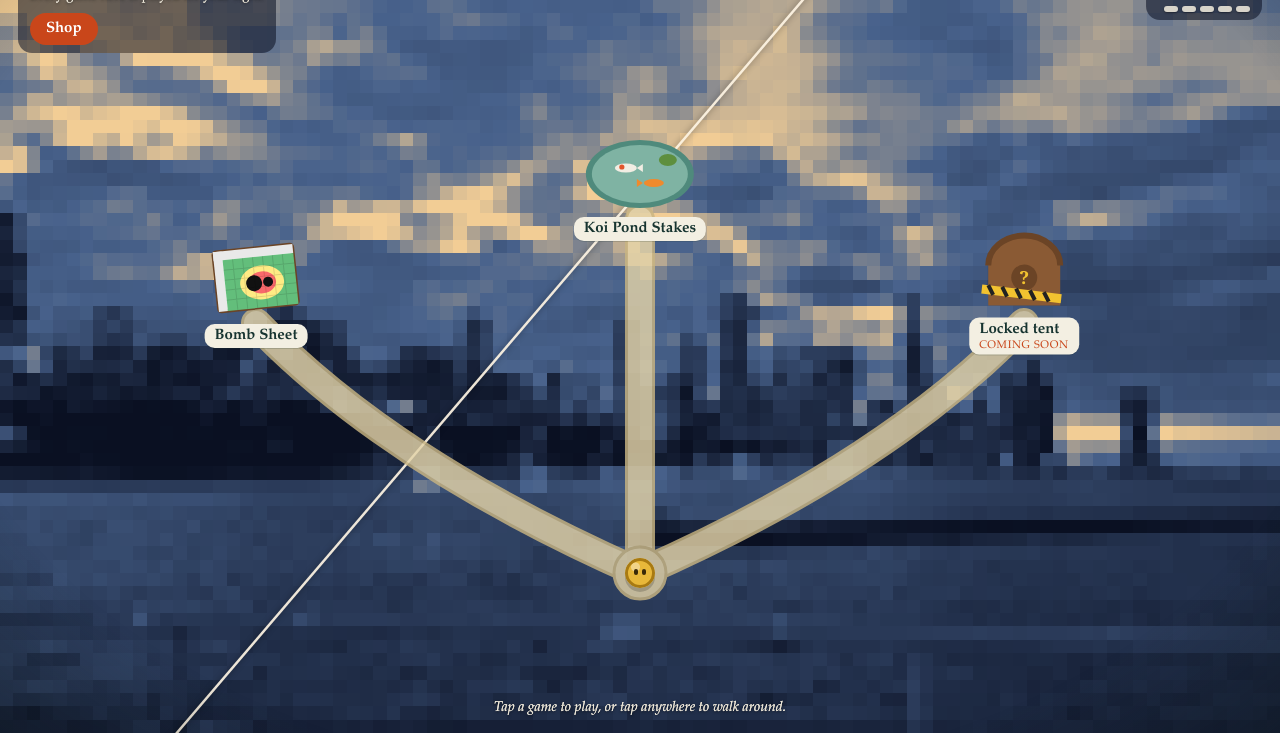
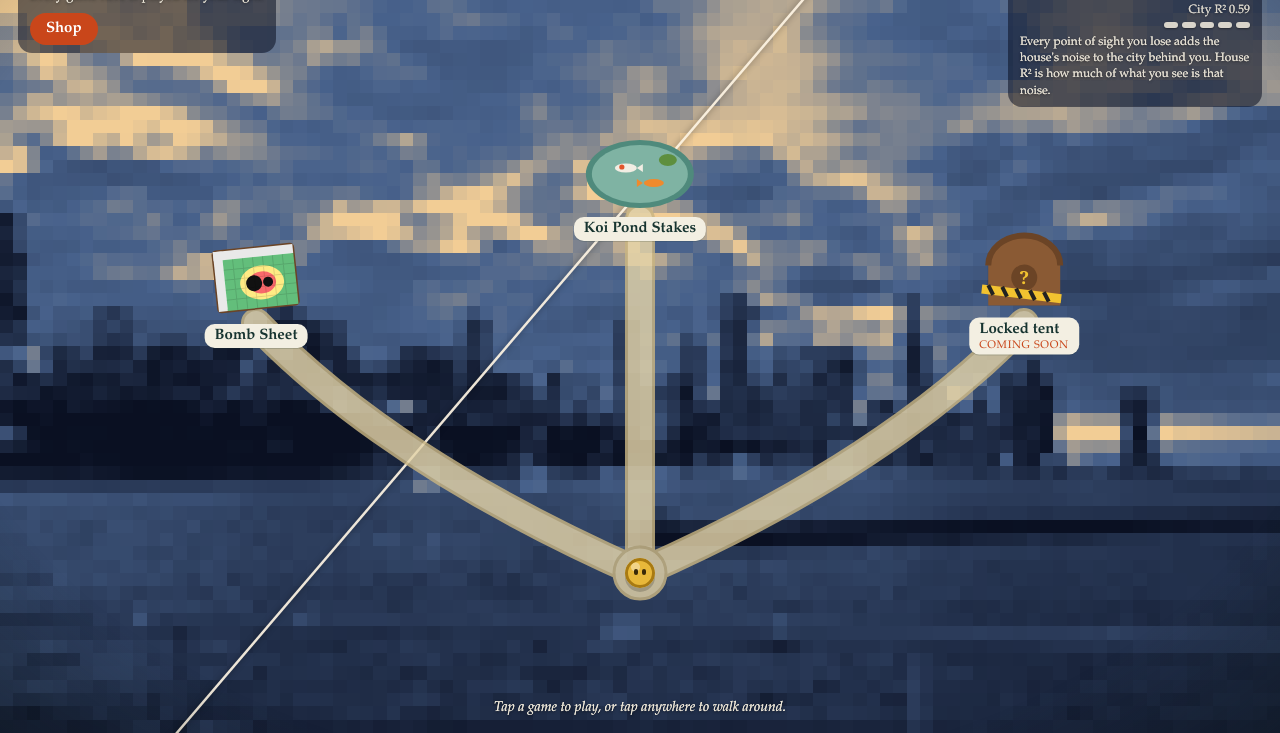
Before and after one commit to chughjug/coypond, a plain HTML site: page home.html in a window 1280 px wide. Shown: the part 67-800 px from the top of the page. Drawn offline with Linux system fonts and the light colour scheme.

Commit message:
Tie R² to sight: house R² rises and blurs the skyline

```diff
--- a/home.html
+++ b/home.html
@@ -47,6 +47,9 @@
   .hud > div { background:rgba(10,16,34,.55); padding:8px 12px; border-radius:14px; }
   .meter { margin:6px 0 0; text-align:right; font-size:13px; }
   .meter b { font-size:20px; font-weight:600; font-variant-numeric:tabular-nums; margin-left:4px; }
+  .meter small { display:block; font-size:12px; opacity:.85; margin-top:2px; }
+  .explain { max-width:230px; margin:6px 0 0 auto; font-size:12px; line-height:1.35; text-align:left; opacity:.9; }
+  @media (max-width:520px){ .explain { display:none; } }
   .pips { display:flex; gap:4px; justify-content:flex-end; margin-top:5px; }
   .pips i { width:14px; height:6px; border-radius:3px; background:rgba(246,239,224,.85); box-shadow:0 1px 2px rgba(0,0,0,.4); }
   .pips i.lost { background:rgba(246,239,224,.18); }
@@ -131,8 +134,9 @@
   </div>
   <div>
     <p class="title">The Arcade</p>
-    <p class="meter" id="meter" title="Brightness of each skyline cell regressed on its height">Vision R²<b id="r2">0.59</b></p>
+    <p class="meter" id="meter">House R²<b id="r2">0.00</b><small id="city">City R² 0.59</small></p>
     <div class="pips" id="pips" role="img" aria-label="Vision remaining"><i></i><i></i><i></i><i></i><i></i></div>
+    <p class="explain" id="explain">Every point of sight you lose adds the house's noise to the city behind you. House R² is how much of what you see is that noise.</p>
   </div>
 </header>
 
@@ -329,7 +333,7 @@ addEventListener('blur', ()=>keys.clear());
 addEventListener('resize', ()=>{ layout(); if(me.tx===null && shown) standAt(shown); });
 
 // ---- sight: the one currency every game uses (see wallet.js) ----
-function showCoins(n){ $('coins').textContent=fmt(n); Wallet.see(n); }
+function showCoins(n){ $('coins').textContent=fmt(n); Wallet.see(n); window.skyMeter && skyMeter.refresh(); }
 showCoins(Wallet.get());
 Wallet.onChange(showCoins);
 // coming back from a game with the back button can restore this page from cache
@@ -340,16 +344,21 @@ addEventListener('pageshow', ()=>showCoins(Wallet.get()));
 if(new URLSearchParams(location.search).has('fresh')){ Wallet.set(Wallet.START); Vision.reset(); history.replaceState(null,'',location.pathname); }
 const HINT=$('hint').textContent;
 let r2s=null; // smoothed, so the readout doesn't flicker with the static
-Vision.mount($('sky'), st=>{
-  r2s = r2s===null || Math.abs(st.r2-r2s)>.05 ? st.r2 : r2s*.85+st.r2*.15;
+window.skyMeter = Vision.mount($('sky'), st=>{
+  r2s = r2s===null || Math.abs(st.house-r2s)>.05 ? st.house : r2s*.85+st.house*.15;
   $('r2').textContent=r2s.toFixed(2);
+  $('city').textContent=`City R² ${st.r2.toFixed(2)}`;
+  const lost=Math.max(0, 100-Math.round(st.sight));
+  $('explain').textContent = lost
+    ? `You've lost ${lost} sight. The house's noise now explains ${Math.round(r2s*100)}% of what you see; the skyline line explains ${Math.round(st.r2*100)}% of the city.`
+    : `Every point of sight you lose adds the house's noise to the city behind you. House R² is how much of what you see is that noise.`;
   const left=5-st.level;
   [...$('pips').children].forEach((el,i)=>el.classList.toggle('lost', i>=left));
   $('pips').setAttribute('aria-label', `Vision remaining: ${left} of 5`);
   const end=st.level>=5;
   $('hint').classList.toggle('end', end);
   $('hint').textContent = end
-    ? `The model explains ${Math.round(r2s*100)}% of the city. The house explains the rest.`
+    ? `The model explains ${Math.round(st.r2*100)}% of the city. The house explains the rest.`
     : HINT;
 });
 
--- a/vision.js
+++ b/vision.js
@@ -1,12 +1,14 @@
 // The vision meter: Chicago skyline as a 96 x 72 grid of brightness values (0 to 255),
-// regressed on height (brightness = a + b * row). Every coin the purse drops below its
-// starting balance adds random error to every cell. The line stays confident; R squared
-// (how much of the city the line still explains) falls. Losses never heal.
+// regressed on height (brightness = a + b * row). Every point of sight below 100 adds
+// random error (the house's noise) to every cell. Two R squared values come out of it:
+//   house R2: share of what you see that is the house's noise. Rises as you lose sight.
+//   city R2:  share of the city the skyline line still explains. Falls as you lose sight.
+// Sight itself lives in wallet.js; this file only reads it.
 //
-//   Vision.sigma()        -> noise sd for the current low-water mark (0 clear, 150 blind)
+//   Vision.sigma()        -> noise sd for the current sight (100 sight = 0, 0 sight = 150)
 //   Vision.level()        -> 0 to 5, one level per 30 sigma
 //   Vision.note(coins)    -> record a balance (wallet.js calls this on every write)
-//   Vision.mount(canvas, onStats) -> draw the skyline into a canvas; onStats({r2, a, b, sigma, level})
+//   Vision.mount(canvas, onStats) -> draw the skyline; onStats({r2, house, a, b, sigma, level, sight})
 //   Vision.reset()        -> clear vision (for test runs); home.html?fresh resets coins too
 (function(){
   const KEY='arcade.vision.v1', COLS=96, ROWS=72, START=100, MAX_SIGMA=150;
@@ -26,10 +28,10 @@
 
   const Vision = {
     note(coins){ const l=low(); if(l===null || coins<l) setLow(coins); },
+    sight(){ return window.Wallet ? Wallet.get() : (low() ?? START); },
     sigma(){
-      const l=low(); if(l===null) return 0;
-      const lost=Math.max(0, Math.min(START, START-l));
-      return MAX_SIGMA*lost/START;           // 20 coins lost = +30 sigma, 0 coins = blind
+      const lost=Math.max(0, Math.min(START, START-this.sight()));
+      return MAX_SIGMA*lost/START;           // 20 sight lost = +30 sigma, 0 sight = blind
     },
     level(){ return Math.min(5, Math.floor(this.sigma()/30+1e-9)); },
     reset(){ try{ localStorage.removeItem(KEY); }catch(e){} },
@@ -38,9 +40,9 @@
       const ctx=canvas.getContext('2d');
       const grid=document.createElement('canvas'); grid.width=COLS; grid.height=ROWS;
       const gctx=grid.getContext('2d'), img=gctx.createImageData(COLS,ROWS);
-      const noisy=new Float32Array(base.length);
+      const noisy=new Float32Array(base.length), err=new Float32Array(base.length);
       const still=matchMedia('(prefers-reduced-motion: reduce)').matches;
-      let fit={a:0,b:0,r2:0}, last=0, seed=1;
+      let fit={a:0,b:0,r2:0}, house=0, last=0, seed=1;
 
       // seeded gaussian so reduced-motion users get one fixed frame of static
       function rand(){ seed=(seed*16807)%2147483647; return seed/2147483647; }
@@ -56,15 +58,25 @@
         return {a, b, r2:1-ssr/sst};
       }
 
+      // house R2: regress what you see on the house's noise alone. R2 = corr(seen, noise)^2
+      function houseR2(){
+        const n=noisy.length; let sx=0, sy=0, sxx=0, syy=0, sxy=0;
+        for(let i=0;i<n;i++){ const x=err[i], y=noisy[i]; sx+=x; sy+=y; sxx+=x*x; syy+=y*y; sxy+=x*y; }
+        const cov=sxy-sx*sy/n, vx=sxx-sx*sx/n, vy=syy-sy*sy/n;
+        return vx>1e-9 && vy>1e-9 ? cov*cov/(vx*vy) : 0;
+      }
+
       function roll(){
         const s=Vision.sigma();
         for(let i=0;i<base.length;i++){
-          const v=base[i]+(s?gauss()*s:0); noisy[i]=v;
+          const e=s?gauss()*s:0, v=base[i]+e; err[i]=e; noisy[i]=v;
           const c=color(v), j=i*4; img.data[j]=c[0]; img.data[j+1]=c[1]; img.data[j+2]=c[2]; img.data[j+3]=255;
         }
         gctx.putImageData(img,0,0);
-        fit=regress();
-        onStats && onStats({...fit, sigma:s, level:Vision.level()});
+        fit=regress(); house=houseR2();
+        // the more of the picture is noise, the softer the city gets
+        canvas.style.filter = house>.01 ? `blur(${(house*house*4).toFixed(2)}px)` : '';
+        onStats && onStats({...fit, house, sigma:s, level:Vision.level(), sight:Vision.sight()});
       }
 
       function paint(){
```
